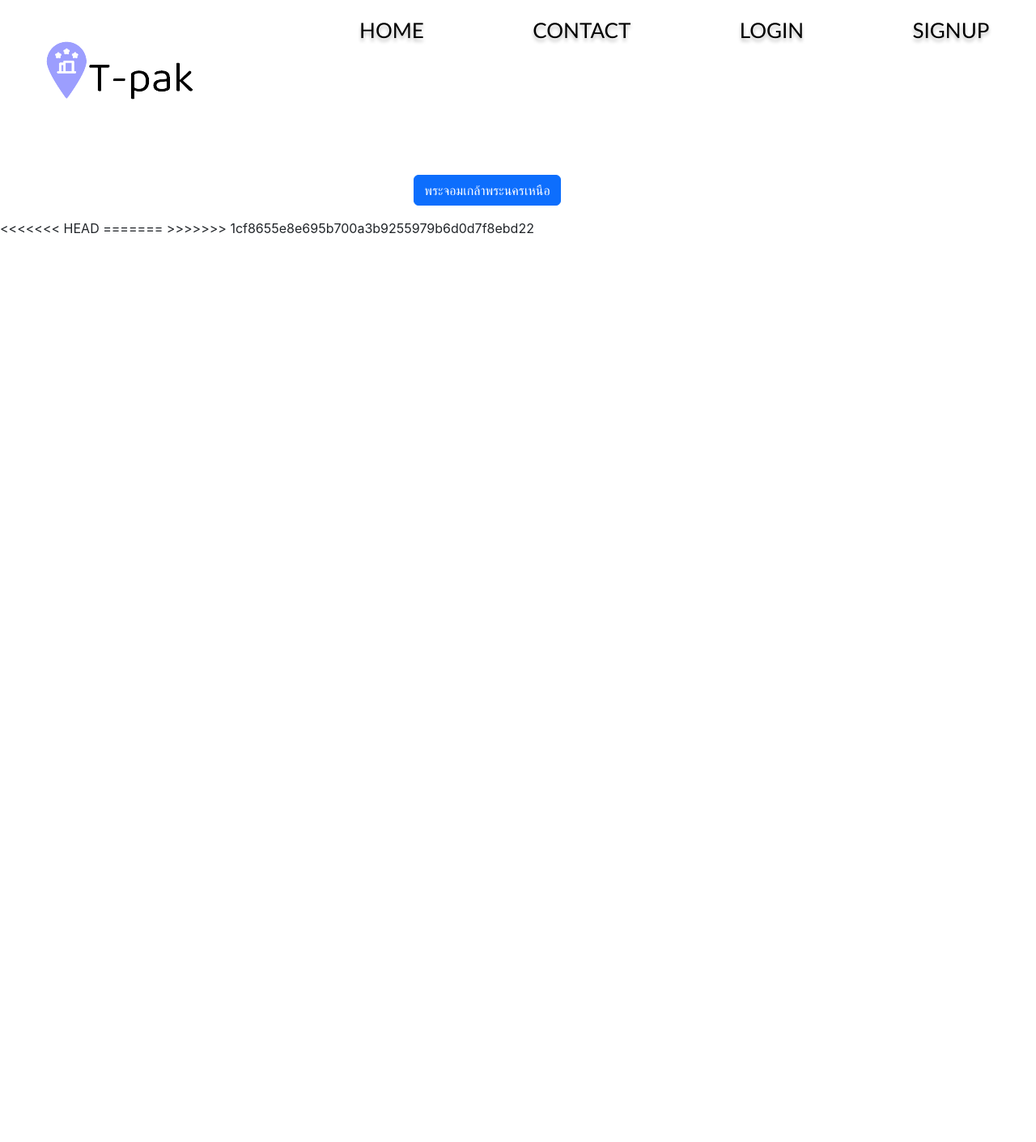
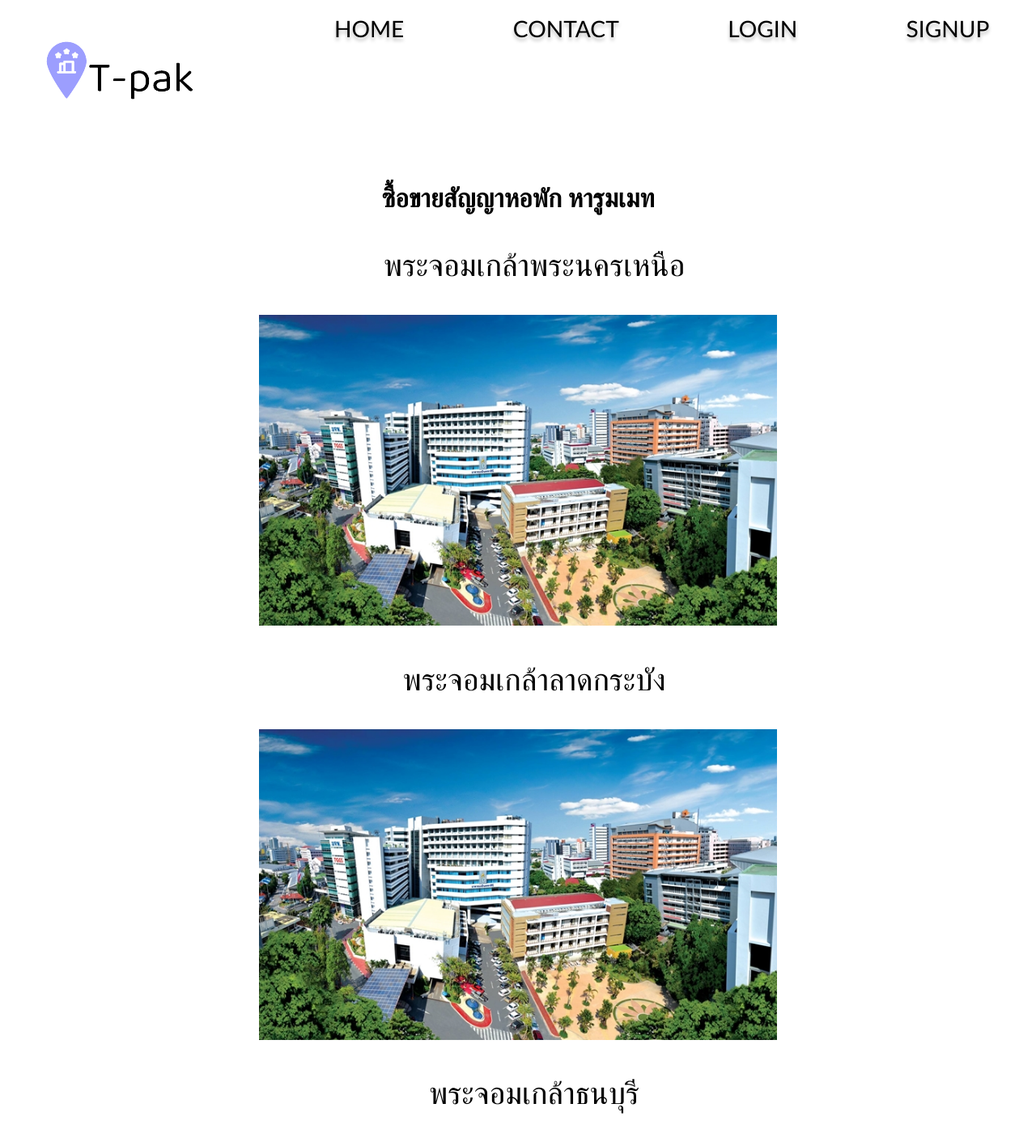
Before and after one commit to mossZmossZ/t-pak, a React (Create React App) app in the folder client/: page / in a window 1280 px wide. Shown: the top 1411 px of the page at 81% size. Before the commit the page ends 800 px from the top, so only its background shows below. Built offline with nearby package versions, Linux system fonts and the light colour scheme.

Commit message:
home page

```diff
--- a/client/public/index.html
+++ b/client/public/index.html
@@ -15,7 +15,6 @@
       user's mobile device or desktop. See https://developers.google.com/web/fundamentals/web-app-manifest/
     -->
     <link rel="manifest" href="%PUBLIC_URL%/manifest.json" />
-    <link href="https://cdn.jsdelivr.net/npm/bootstrap@5.2.2/dist/css/bootstrap.min.css" rel="stylesheet" integrity="sha384-Zenh87qX5JnK2Jl0vWa8Ck2rdkQ2Bzep5IDxbcnCeuOxjzrPF/et3URy9Bv1WTRi" crossorigin="anonymous">
   </head>
     <!--
       Notice the use of %PUBLIC_URL% in the tags above.
@@ -31,7 +30,7 @@
   <body>
     <noscript>You need to enable JavaScript to run this app.</noscript>
     <div id="root"></div>
-    <script src="https://cdn.jsdelivr.net/npm/bootstrap@5.2.2/dist/js/bootstrap.bundle.min.js" integrity="sha384-OERcA2EqjJCMA+/3y+gxIOqMEjwtxJY7qPCqsdltbNJuaOe923+mo//f6V8Qbsw3" crossorigin="anonymous"></script>
+
     <!--
       This HTML file is a template.
       If you open it directly in the browser, you will see an empty page.
@@ -44,7 +43,3 @@
     -->
   </body>
 </html>
-<<<<<<< HEAD
-=======
-
->>>>>>> 1cf8655e8e695b700a3b9255979b6d0d7f8ebd22
--- a/client/src/components/navbar.css
+++ b/client/src/components/navbar.css
@@ -29,7 +29,7 @@ nav ul{
     list-style: None;
     display: flex;
     gap: 10vw;
-    font-size: max(1.2vw,26px);
+    font-size: 2.2vw;
 
 }
 nav a{
--- a/client/src/pages/Home.js
+++ b/client/src/pages/Home.js
@@ -1,8 +1,24 @@
+import kmutnb from "../pictures/kmutnb.jpg"
+import './home.css'
+import { Link, useLinkClickHandler } from "react-router-dom"
 export default function Home(){
     return (
          <div className="container">
-            <botton className="btn btn-primary">
-                พระจอมเกล้าพระนครเหนือ
+            <h1>ซื้อขายสัญญาหอพัก หารูมเมท</h1>
+            <botton className="btn-kmutnb">
+                <ul>พระจอมเกล้าพระนครเหนือ</ul>
+                <img src={kmutnb} className="kmutnb"></img>
+                <Link to ></Link>
+            </botton>
+
+            <botton className="btn-kmitl">
+                <ul>พระจอมเกล้าลาดกระบัง</ul>
+                <img src={kmutnb} className="kmuitl"></img>
+            </botton>
+
+            <botton className="btn-kmutt">
+                <ul>พระจอมเกล้าธนบุรี</ul>
+                <img src={kmutnb} className="kmutt"></img>
             </botton>
 
          </div>
--- /dev/null
+++ b/client/src/pages/home.css
@@ -0,0 +1,10 @@
+.btn-kmutnb{
+    display: block;
+    justify-content: center;
+}
+ul{
+    font-size: 3vw;
+}
+.container img{
+    width: 50vw;
+}
```
Also changed, not shown: client/src/pictures/kmutnb.jpg (added), 1 other file (tests, documents, lock files or other folders).
